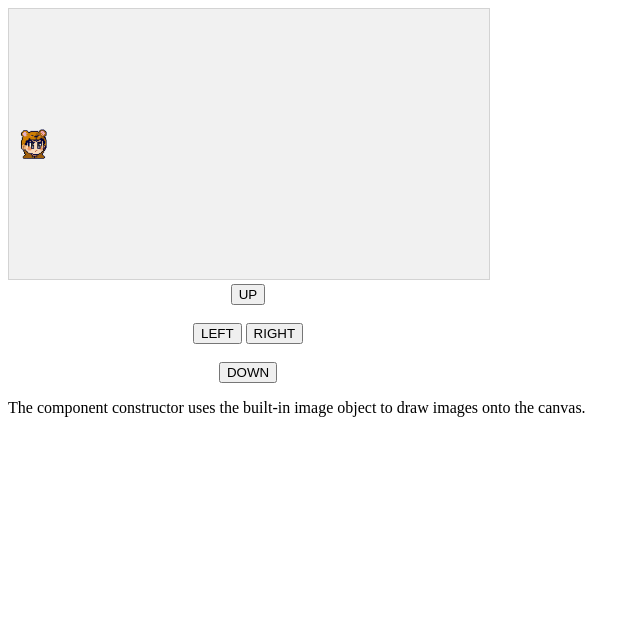
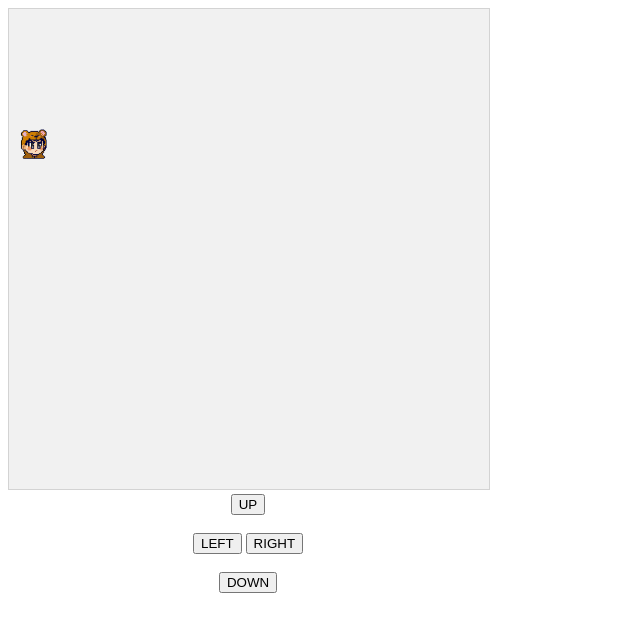
Before and after one commit to Byahnkah/teste, a plain HTML site: page index.html in a window 1280 px wide. Shown: the whole page, without its empty margins (0-640 px from the left). Drawn offline with Linux system fonts and the light colour scheme.

Commit message:
Add files via upload

```diff
--- a/index.html
+++ b/index.html
@@ -23,7 +23,7 @@ var myGameArea = {
     canvas : document.createElement("canvas"),
     start : function() {
         this.canvas.width = 480;
-        this.canvas.height = 270;
+        this.canvas.height = 480;
         this.context = this.canvas.getContext("2d");
         document.body.insertBefore(this.canvas, document.body.childNodes[0]);
         this.frameNo = 0;
@@ -101,7 +101,5 @@ function clearmove() {
   <button onmousedown="movedown()" onmouseup="clearmove()" ontouchstart="movedown()">DOWN</button>
 </div>
 
-<p>The component constructor uses the built-in image object to draw images onto the canvas.</p>
-
 </body>
 </html>
```
